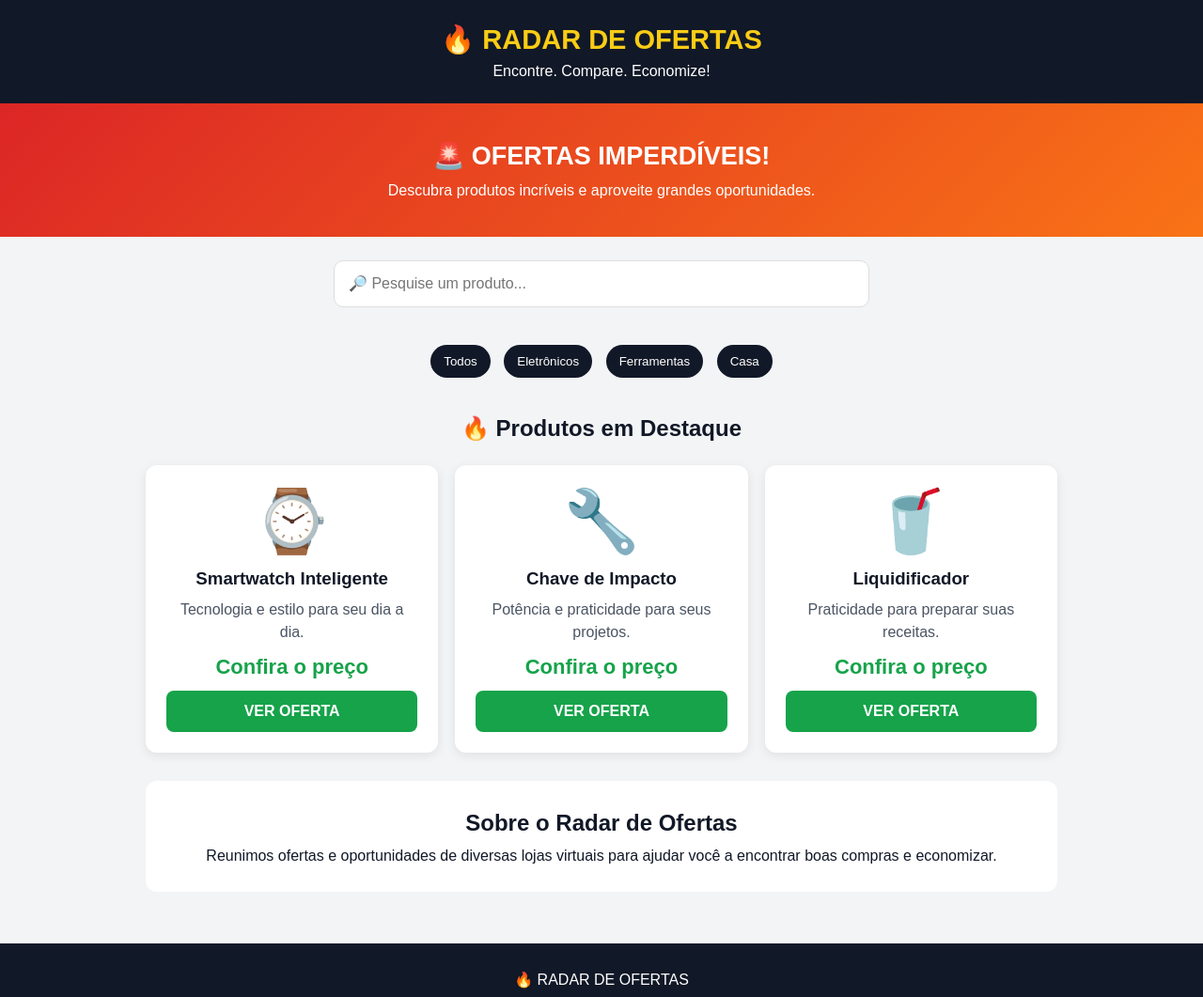
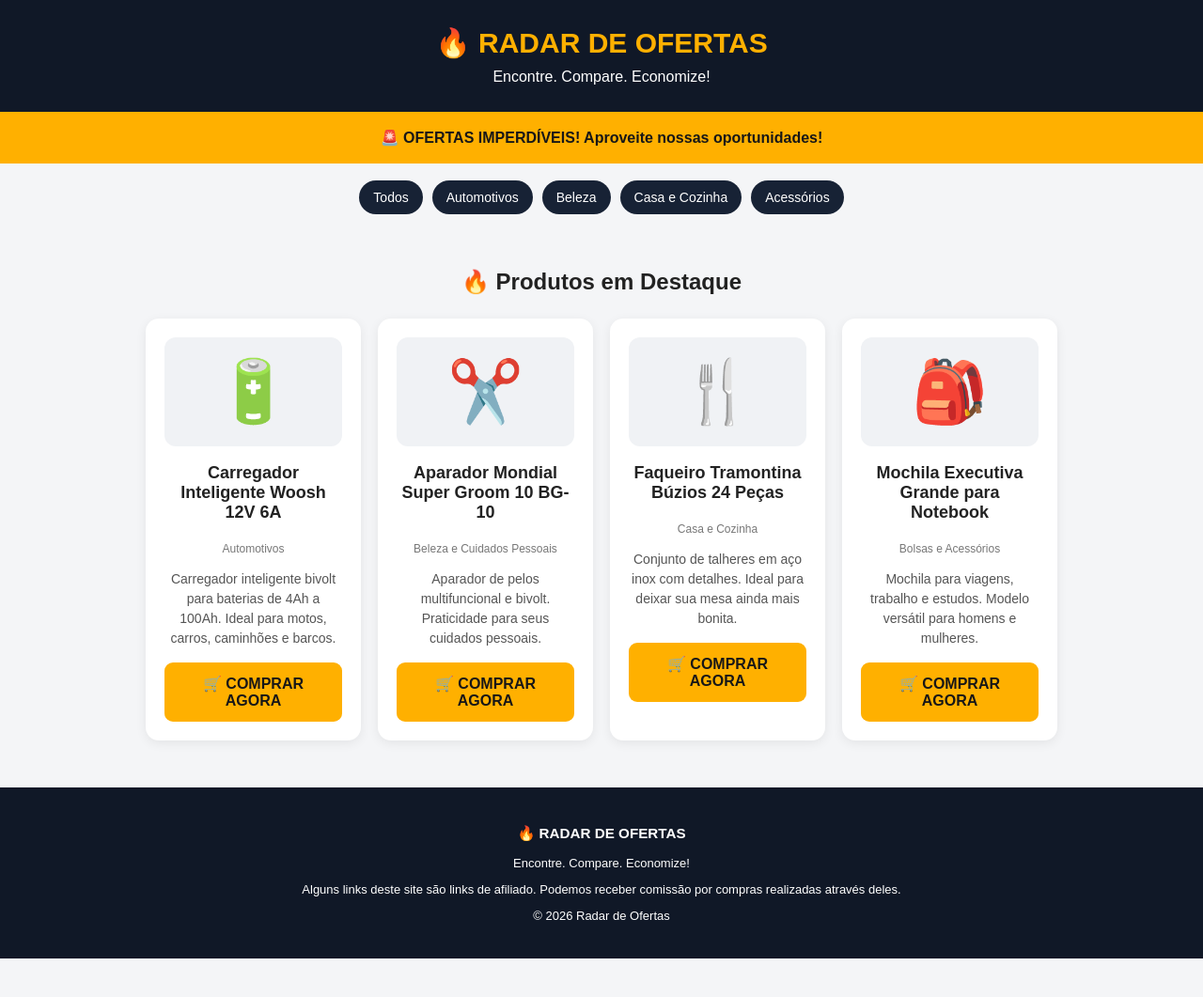
Before and after one commit to benehsousa17-art/radar-de-ofertas, a plain HTML site: page index.html in a window 1280 px wide. Shown: the top 1061 px of the page at 94% size. After the commit the page ends 1020 px from the top, so only its background shows below. Drawn offline with Linux system fonts and the light colour scheme.

Commit message:
Update index.html

```diff
--- a/index.html
+++ b/index.html
@@ -6,28 +6,25 @@
 <meta name="viewport" content="width=device-width, initial-scale=1.0">
 <title>Radar de Ofertas</title>
 <style>
-*{margin:0;padding:0;box-sizing:border-box}
-body{font-family:Arial,sans-serif;background:#f3f4f6;color:#111827}
-header{background:#111827;color:white;text-align:center;padding:25px 12px}
-header h1{color:#facc15;font-size:29px}
-header p{margin-top:8px}
-.banner{background:linear-gradient(135deg,#dc2626,#f97316);color:white;text-align:center;padding:40px 15px}
-.banner h2{font-size:27px;margin-bottom:12px}
-.busca{max-width:600px;margin:25px auto;padding:0 15px}
-.busca input{width:100%;padding:15px;border:1px solid #ddd;border-radius:10px;font-size:16px}
-.categorias{text-align:center;padding:10px}
-.categorias button{border:0;background:#111827;color:white;padding:10px 14px;margin:5px;border-radius:20px}
-.container{max-width:1000px;margin:auto;padding:25px 15px}
-.titulo{text-align:center;margin-bottom:25px}
+*{box-sizing:border-box}
+body{margin:0;font-family:Arial,sans-serif;background:#f4f5f7;color:#222}
+header{background:#101827;color:white;text-align:center;padding:28px 15px}
+header h1{margin:0;color:#ffb000;font-size:30px}
+header p{margin:10px 0 0}
+.banner{background:#ffb000;color:#171717;text-align:center;padding:18px;font-weight:bold}
+nav{display:flex;justify-content:center;gap:10px;flex-wrap:wrap;padding:18px}
+nav a{background:#172235;color:white;padding:10px 15px;border-radius:20px;text-decoration:none;font-size:14px}
+main{max-width:1000px;margin:auto;padding:15px}
+h2{text-align:center;margin:25px 0}
 .produtos{display:grid;grid-template-columns:repeat(auto-fit,minmax(220px,1fr));gap:18px}
-.produto{background:white;padding:22px;border-radius:12px;text-align:center;box-shadow:0 3px 12px #00000015}
-.imagem{font-size:65px;margin-bottom:12px}
-.produto h3{margin-bottom:10px}
-.produto p{color:#4b5563;line-height:1.5;margin-bottom:12px}
-.preco{color:#16a34a;font-size:22px;font-weight:bold;margin:12px}
-.botao{display:block;background:#16a34a;color:white;padding:13px;border-radius:8px;text-decoration:none;font-weight:bold}
-.sobre{background:white;padding:25px;border-radius:12px;margin-top:30px;text-align:center;line-height:1.7}
-footer{background:#111827;color:white;text-align:center;padding:25px;margin-top:30px;line-height:1.8}
+.card{background:white;border-radius:14px;padding:20px;text-align:center;box-shadow:0 3px 12px #00000012}
+.foto{font-size:65px;background:#f0f2f5;padding:20px;border-radius:12px}
+.card h3{font-size:18px}
+.card p{font-size:14px;line-height:1.5;color:#555}
+.categoria{color:#777;font-size:12px}
+.comprar{display:block;background:#ffb000;color:#171717;text-decoration:none;padding:13px;border-radius:9px;font-weight:bold;margin-top:15px}
+.comprar:hover{background:#f3a000}
+footer{background:#101827;color:white;text-align:center;padding:25px;margin-top:35px;font-size:13px}
 </style>
 </head>
 <body>
@@ -37,79 +34,64 @@ footer{background:#111827;color:white;text-align:center;padding:25px;margin-top:
 <p>Encontre. Compare. Economize!</p>
 </header>
 
-<section class="banner">
-<h2>🚨 OFERTAS IMPERDÍVEIS!</h2>
-<p>Descubra produtos incríveis e aproveite grandes oportunidades.</p>
-</section>
-
-<div class="busca">
-<input type="text" id="pesquisa" placeholder="🔎 Pesquise um produto..." oninput="filtrar()">
+<div class="banner">
+🚨 OFERTAS IMPERDÍVEIS! Aproveite nossas oportunidades!
 </div>
 
-<div class="categorias">
-<button onclick="categoria('todos')">Todos</button>
-<button onclick="categoria('eletronicos')">Eletrônicos</button>
-<button onclick="categoria('ferramentas')">Ferramentas</button>
-<button onclick="categoria('casa')">Casa</button>
-</div>
+<nav>
+<a href="#todos">Todos</a>
+<a href="#automotivos">Automotivos</a>
+<a href="#beleza">Beleza</a>
+<a href="#casa">Casa e Cozinha</a>
+<a href="#acessorios">Acessórios</a>
+</nav>
 
-<main class="container">
-<h2 class="titulo">🔥 Produtos em Destaque</h2>
+<main>
+<h2 id="todos">🔥 Produtos em Destaque</h2>
 
 <div class="produtos">
 
-<div class="produto" data-categoria="eletronicos">
-<div class="imagem">⌚</div>
-<h3>Smartwatch Inteligente</h3>
-<p>Tecnologia e estilo para seu dia a dia.</p>
-<div class="preco">Confira o preço</div>
-<a class="botao" href="#" target="_blank">VER OFERTA</a>
+<div class="card" id="automotivos">
+<div class="foto">🔋</div>
+<h3>Carregador Inteligente Woosh 12V 6A</h3>
+<span class="categoria">Automotivos</span>
+<p>Carregador inteligente bivolt para baterias de 4Ah a 100Ah. Ideal para motos, carros, caminhões e barcos.</p>
+<a class="comprar" href="https://meli.la/1xqsvjH" target="_blank" rel="noopener noreferrer">🛒 COMPRAR AGORA</a>
 </div>
 
-<div class="produto" data-categoria="ferramentas">
-<div class="imagem">🔧</div>
-<h3>Chave de Impacto</h3>
-<p>Potência e praticidade para seus projetos.</p>
-<div class="preco">Confira o preço</div>
-<a class="botao" href="#" target="_blank">VER OFERTA</a>
+<div class="card" id="beleza">
+<div class="foto">✂️</div>
+<h3>Aparador Mondial Super Groom 10 BG-10</h3>
+<span class="categoria">Beleza e Cuidados Pessoais</span>
+<p>Aparador de pelos multifuncional e bivolt. Praticidade para seus cuidados pessoais.</p>
+<a class="comprar" href="https://meli.la/1vhqKvK" target="_blank" rel="noopener noreferrer">🛒 COMPRAR AGORA</a>
 </div>
 
-<div class="produto" data-categoria="casa">
-<div class="imagem">🥤</div>
-<h3>Liquidificador</h3>
-<p>Praticidade para preparar suas receitas.</p>
-<div class="preco">Confira o preço</div>
-<a class="botao" href="#" target="_blank">VER OFERTA</a>
+<div class="card" id="casa">
+<div class="foto">🍴</div>
+<h3>Faqueiro Tramontina Búzios 24 Peças</h3>
+<span class="categoria">Casa e Cozinha</span>
+<p>Conjunto de talheres em aço inox com detalhes. Ideal para deixar sua mesa ainda mais bonita.</p>
+<a class="comprar" href="https://meli.la/1HVS4SE" target="_blank" rel="noopener noreferrer">🛒 COMPRAR AGORA</a>
+</div>
+
+<div class="card" id="acessorios">
+<div class="foto">🎒</div>
+<h3>Mochila Executiva Grande para Notebook</h3>
+<span class="categoria">Bolsas e Acessórios</span>
+<p>Mochila para viagens, trabalho e estudos. Modelo versátil para homens e mulheres.</p>
+<a class="comprar" href="https://meli.la/26nTrbE" target="_blank" rel="noopener noreferrer">🛒 COMPRAR AGORA</a>
 </div>
 
 </div>
-
-<section class="sobre">
-<h2>Sobre o Radar de Ofertas</h2>
-<p>Reunimos ofertas e oportunidades de diversas lojas virtuais para ajudar você a encontrar boas compras e economizar.</p>
-</section>
 </main>
 
 <footer>
-<p>🔥 RADAR DE OFERTAS</p>
+<h3>🔥 RADAR DE OFERTAS</h3>
 <p>Encontre. Compare. Economize!</p>
-<p>© 2026 - Todos os direitos reservados.</p>
+<p>Alguns links deste site são links de afiliado. Podemos receber comissão por compras realizadas através deles.</p>
+<p>© 2026 Radar de Ofertas</p>
 </footer>
-
-<script>
-function filtrar(){
-let busca=document.getElementById('pesquisa').value.toLowerCase();
-document.querySelectorAll('.produto').forEach(p=>{
-p.style.display=p.innerText.toLowerCase().includes(busca)?'block':'none';
-});
-}
-function categoria(cat){
-document.querySelectorAll('.produto').forEach(p=>{
-p.style.display=cat==='todos'||p.dataset.categoria===cat?'block':'none';
-});
-document.getElementById('pesquisa').value='';
-}
-</script>
 
 </body>
 </html>
```
